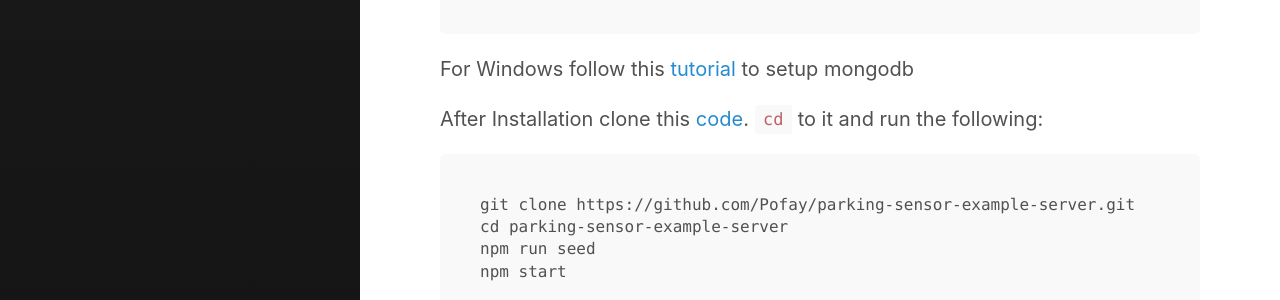
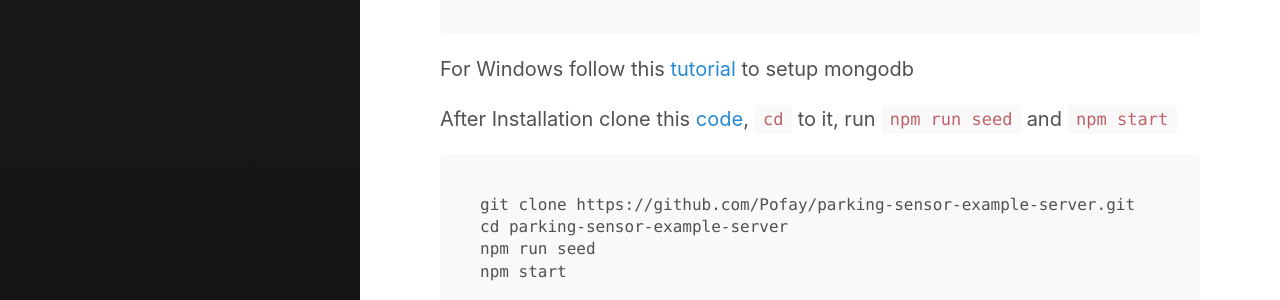
Before and after one commit to Pofay/pofay.github.io, a Jekyll site: the page built from _posts/2018-11-01-hcsr04-and-rpi3-as-parking-sensor.md, in a window 1280 px wide. Shown: the part 3659-3959 px from the top of the page. Built offline with Jekyll 4.4.1, drawn with Linux system fonts in a browser that asks for light colours.

Commit message:
Clarified commands for setting up server

```diff
--- a/_posts/2018-11-01-hcsr04-and-rpi3-as-parking-sensor.md
+++ b/_posts/2018-11-01-hcsr04-and-rpi3-as-parking-sensor.md
@@ -94,7 +94,7 @@ For Linux install mongodb through your terminal:
 
 For Windows follow this [tutorial][tutorial-mongodb] to setup mongodb
 
-After Installation clone this [code][github]. `cd` to it and run the following:
+After Installation clone this [code][github], `cd` to it, run `npm run seed` and `npm start`
 
     git clone https://github.com/Pofay/parking-sensor-example-server.git
     cd parking-sensor-example-server
```
